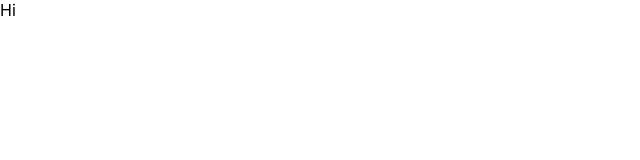
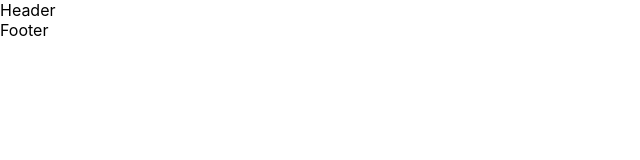
Before and after one commit to rohanphillips/myFinance, a React (Create React App) app: page / in a window 1280 px wide. Shown: the top 160 px of the page, without its empty margins (0-640 px from the left). Built offline with nearby package versions, Linux system fonts and the light colour scheme.

Commit message:
Add Layout Components

```diff
--- /dev/null
+++ b/src/components/layout/Layout.js
@@ -0,0 +1,14 @@
+import React from 'react';
+import Header from './header/Header';
+import Footer from './footer/Footer';
+
+const Layout = () => {
+   return(
+      <div>
+         <Header />
+         <Footer />
+      </div>
+   );
+};
+
+export default Layout;
--- /dev/null
+++ b/src/components/layout/footer/Footer.js
@@ -0,0 +1,11 @@
+import React from 'react';
+
+const Footer = ({childres}) => {
+   return(
+      <div>
+         Footer
+      </div>
+   );
+};
+
+export default Footer;
--- /dev/null
+++ b/src/components/layout/header/Header.js
@@ -0,0 +1,11 @@
+import React from 'react';
+
+const Header = ({children}) => {
+   return(
+      <div>
+         Header
+      </div>
+   );
+};
+
+export default Header;
--- a/src/index.js
+++ b/src/index.js
@@ -2,12 +2,15 @@
 import ReactDOM from 'react-dom';
 import './index.css';
 import App from './components/app/App';
-import { BrowserRouter } from 'react-router-dom'
+import Layout from './components/layout/Layout';
+import { BrowserRouter } from 'react-router-dom';
 
 ReactDOM.render(
   <React.StrictMode>
     <BrowserRouter>
-      <App />
+      <Layout>
+        <App />
+      </Layout>
     </BrowserRouter>
   </React.StrictMode>,
   document.getElementById('root')
```
